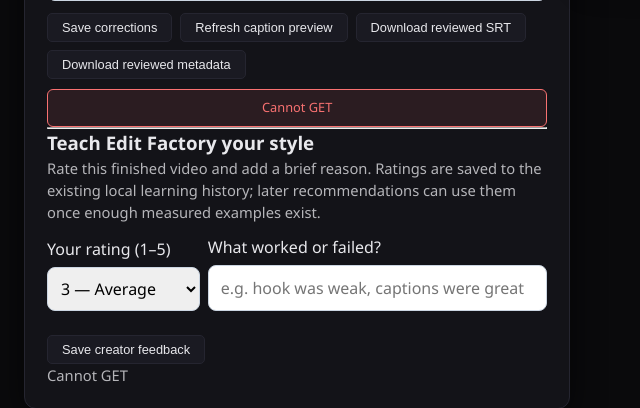
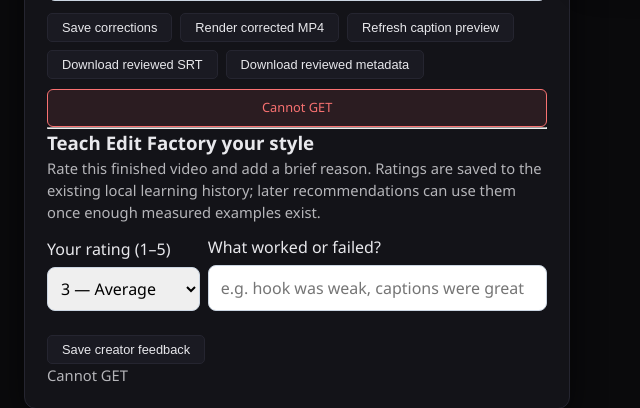
Before and after one commit to kapisam11/edit-factory-v3, a Flask app: template 02-WEB-FILES/templates/editorial_review.html in a window 1280 px wide. Shown: the part 1131-1539 px from the top of the page, without its empty margins (0-640 px from the left). Run offline with Flask 3, Linux system fonts and the light colour scheme; the template is opened without the code that fills it, so the values that code supplies are empty; parts of the project's set-up code (start-up, migrations or seed data) failed here and were passed over; some libraries are stand-ins or nearby versions.

Commit message:
Add one-click corrected MP4 rendering and preview without replacing the original

```diff
--- a/02-WEB-FILES/templates/editorial_review.html
+++ b/02-WEB-FILES/templates/editorial_review.html
@@ -66,6 +66,12 @@
             <section class="panel">
                 <h2>Preview</h2>
                 <video id="reviewVideo" class="review-video" controls playsinline preload="metadata"></video>
+                <section id="reviewedOutput" hidden style="margin-top: 14px;">
+                    <h3>Rendered corrections</h3>
+                    <p class="review-muted">A separate MP4 rendered from the original source and saved V3 edit plan. The original finished MP4 is unchanged.</p>
+                    <video id="reviewedVideo" class="review-video" controls playsinline preload="metadata"></video>
+                    <p><a id="reviewedDownload" href="#" download>Download corrected MP4</a></p>
+                </section>
                 <label style="display:flex;align-items:center;gap:8px;margin-top:10px;">
                     <input type="checkbox" id="showCaptionTrack" checked>
                     Preview reviewed SRT as a subtitle track
@@ -81,6 +87,7 @@
                 </div>
                 <div class="review-actions">
                     <button type="button" class="btn-sm" id="saveReview">Save corrections</button>
+                    <button type="button" class="btn-sm" id="renderReviewed">Render corrected MP4</button>
                     <button type="button" class="btn-sm" id="previewCaptions">Refresh caption preview</button>
                     <button type="button" class="btn-sm" id="downloadCaptions">Download reviewed SRT</button>
                     <button type="button" class="btn-sm" id="downloadMetadata">Download reviewed metadata</button>
@@ -455,6 +462,17 @@
         } else if (!data.video_url) {
             video.removeAttribute("src");
         }
+        const reviewedOutput = document.getElementById("reviewedOutput");
+        const reviewedVideo = document.getElementById("reviewedVideo");
+        if (data.reviewed_video_url) {
+            if (reviewedVideo.getAttribute("src") !== data.reviewed_video_url) reviewedVideo.src = data.reviewed_video_url;
+            document.getElementById("reviewedDownload").href = data.reviewed_video_url;
+            reviewedOutput.hidden = false;
+        } else {
+            reviewedVideo.removeAttribute("src");
+            document.getElementById("reviewedDownload").removeAttribute("href");
+            reviewedOutput.hidden = true;
+        }
         renderHistory(data.history || []);
         renderCueEditor(data.captions_srt || "");
         refreshCaptionTrack();
@@ -489,9 +507,36 @@
             const data = await readJson(response);
             if (!response.ok || data.error) throw new Error(data.error || "Failed to save review");
             assignState(data.review);
-            setStatus("Saved v" + data.review.version + ". Original MP4 remains unchanged; use the reviewed artifacts for your next render/upload workflow.", "done");
+            setStatus("Saved v" + data.review.version + ". Original MP4 remains unchanged; use Render corrected MP4 to create a separate output when the V3 source assets are available.", "done");
+            return true;
         } catch (error) {
             setStatus(error.message || String(error), "error");
+            return false;
+        }
+    }
+
+    async function renderReviewedVideo() {
+        const button = document.getElementById("renderReviewed");
+        button.disabled = true;
+        try {
+            const saved = await saveReview();
+            if (!saved) return;
+            setStatus("Rendering a separate corrected MP4 from the original source and saved V3 timeline. This can take a while; the original video will not be replaced.", "");
+            const response = await fetch(endpoint + "/render", { method: "POST" });
+            const data = await readJson(response);
+            if (!response.ok || data.error) {
+                const detail = data.detail ? " " + data.detail : "";
+                throw new Error((data.error || "Reviewed render failed.") + detail);
+            }
+            assignState(data.review);
+            const reviewedVideo = document.getElementById("reviewedVideo");
+            document.getElementById("reviewedOutput").hidden = false;
+            reviewedVideo.load();
+            setStatus("Corrected MP4 rendered and validated. The original final MP4 is untouched.", "done");
+        } catch (error) {
+            setStatus(error.message || String(error), "error");
+        } finally {
+            button.disabled = false;
         }
     }
 
@@ -522,6 +567,7 @@
     }
 
     document.getElementById("saveReview").addEventListener("click", saveReview);
+    document.getElementById("renderReviewed").addEventListener("click", renderReviewedVideo);
     document.getElementById("previewCaptions").addEventListener("click", () => {
         renderCueEditor(document.getElementById("captionsSrt").value);
         refreshCaptionTrack();
```
